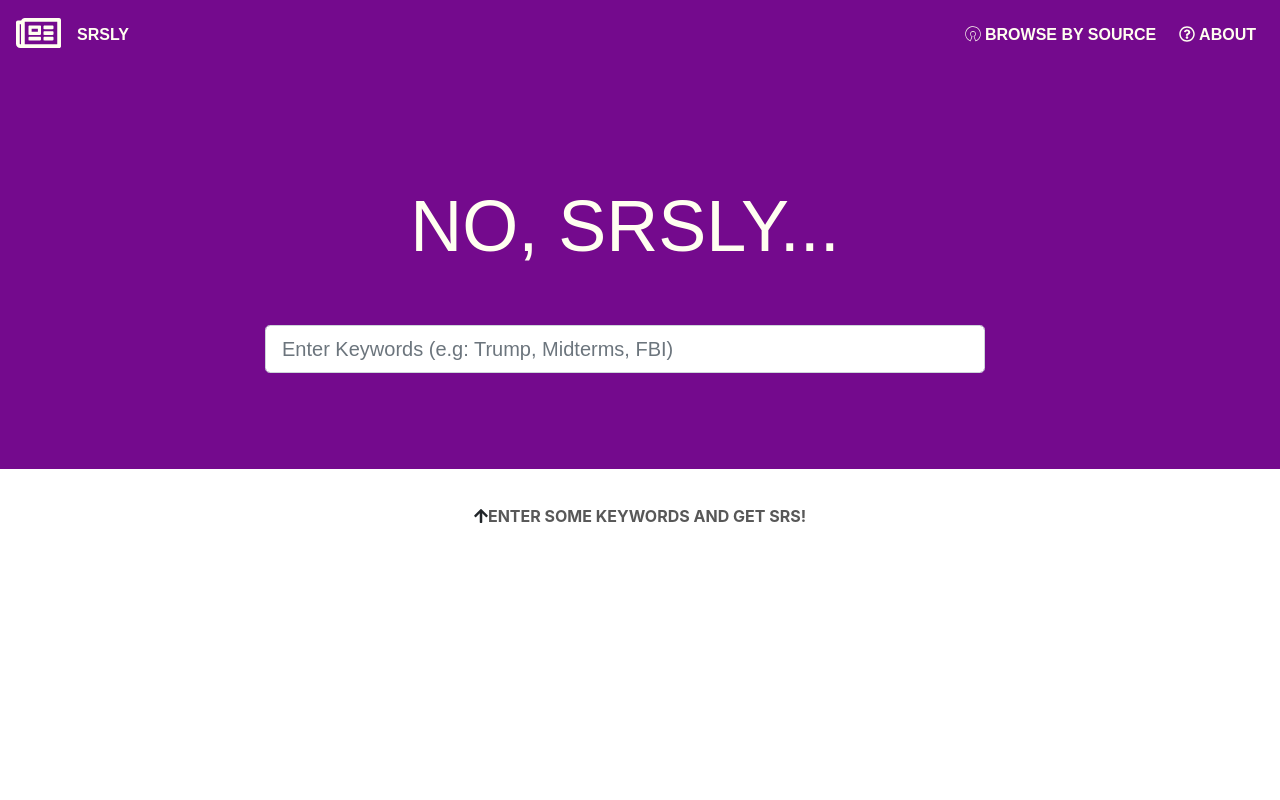
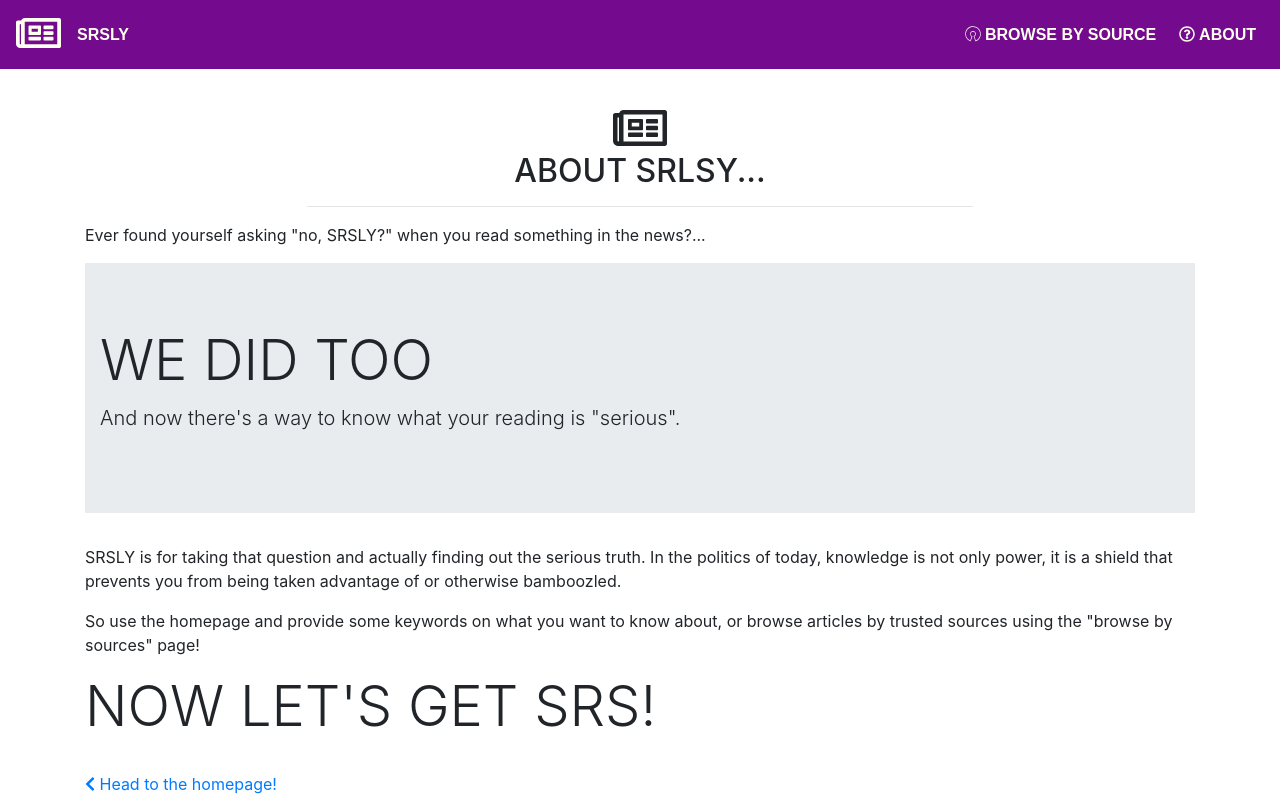
Before and after one commit to R-Plascencia/no-srsly-frontend, an Angular app: page /about in a window 1280 px wide. Before the commit this address led to /home. Shown: the top 800 px of the page. Built offline with nearby package versions, Linux system fonts and the light colour scheme.

Commit message:
Added about page, activated link in navbar

```diff
--- /dev/null
+++ b/src/app/about/about.component.css
@@ -0,0 +1,3 @@
+#about-content {
+    margin-top: 35px;
+}
--- /dev/null
+++ b/src/app/about/about.component.html
@@ -0,0 +1,32 @@
+<div class="container" id="about-content">
+  <div class="text-center">
+    <i class="far fa-newspaper fa-3x"></i>
+    <h2>ABOUT SRLSY...</h2>
+    <hr width="60%">
+  </div>
+  <p>
+    Ever found yourself asking "no, SRSLY?" when you read something in the news?...
+  </p>
+  <div class="jumbotron jumbotron-fluid">
+    <div class="container">
+      <h1 class="display-4">WE DID TOO</h1>
+      <p class="lead">And now there's a way to know what your reading is "serious".</p>
+    </div>
+  </div>
+  <p>
+    SRSLY is for taking that question and actually finding out the serious truth. In the politics
+    of today, knowledge is not only power, it is a shield that prevents you from being
+    taken advantage of or otherwise bamboozled.
+  </p>
+  <p>
+    So use the homepage and provide some keywords on what you want to know about, or browse articles
+    by trusted sources using the "browse by sources" page!
+  </p>
+  <h2 class="display-4">
+    NOW LET'S GET SRS!
+  </h2>
+  <br>
+  <a href="#">
+    <i class="fas fa-chevron-left"></i> Head to the homepage!
+  </a>
+</div>
--- /dev/null
+++ b/src/app/about/about.component.ts
@@ -0,0 +1,15 @@
+import { Component, OnInit } from '@angular/core';
+
+@Component({
+  selector: 'app-about',
+  templateUrl: './about.component.html',
+  styleUrls: ['./about.component.css']
+})
+export class AboutComponent implements OnInit {
+
+  constructor() { }
+
+  ngOnInit() {
+  }
+
+}
--- a/src/app/app-routing.module.ts
+++ b/src/app/app-routing.module.ts
@@ -2,12 +2,14 @@ import { NgModule } from '@angular/core';
 import { RouterModule, Routes } from '@angular/router';
 import { HomeComponent } from './home/home.component';
 import { SourceComponent } from './source/source.component';
+import { AboutComponent } from './about/about.component';
 
 
 const routes: Routes = [
     { path: '', redirectTo: 'home', pathMatch: 'full' },
     { path: 'home', component: HomeComponent},
     { path: 'sources', component: SourceComponent},
+    { path: 'about', component: AboutComponent},
     { path: '**', redirectTo: 'home' }
 ]
 
--- a/src/app/app.module.ts
+++ b/src/app/app.module.ts
@@ -9,13 +9,15 @@ import { SourceComponent } from './source/source.component';
 import { SourceService } from './source/source.service';
 import { HttpModule } from '@angular/http';
 import { ArticleService } from './article/article.service';
+import { AboutComponent } from './about/about.component';
 
 
 @NgModule({
   declarations: [
     AppComponent,
     HomeComponent,
-    SourceComponent
+    SourceComponent,
+    AboutComponent
   ],
   imports: [
     BrowserModule,
--- a/src/index.html
+++ b/src/index.html
@@ -32,7 +32,7 @@
           </a>
         </li>
         <li class="nav-item">
-          <a class="nav-link" href="javascript:void(0)"><i class="far fa-question-circle"></i> About</a>
+          <a class="nav-link" href="/about"><i class="far fa-question-circle"></i> About</a>
         </li>
       </ul>
     </div>
```
Also changed, not shown: 1 other file (tests, documents, lock files or other folders).
